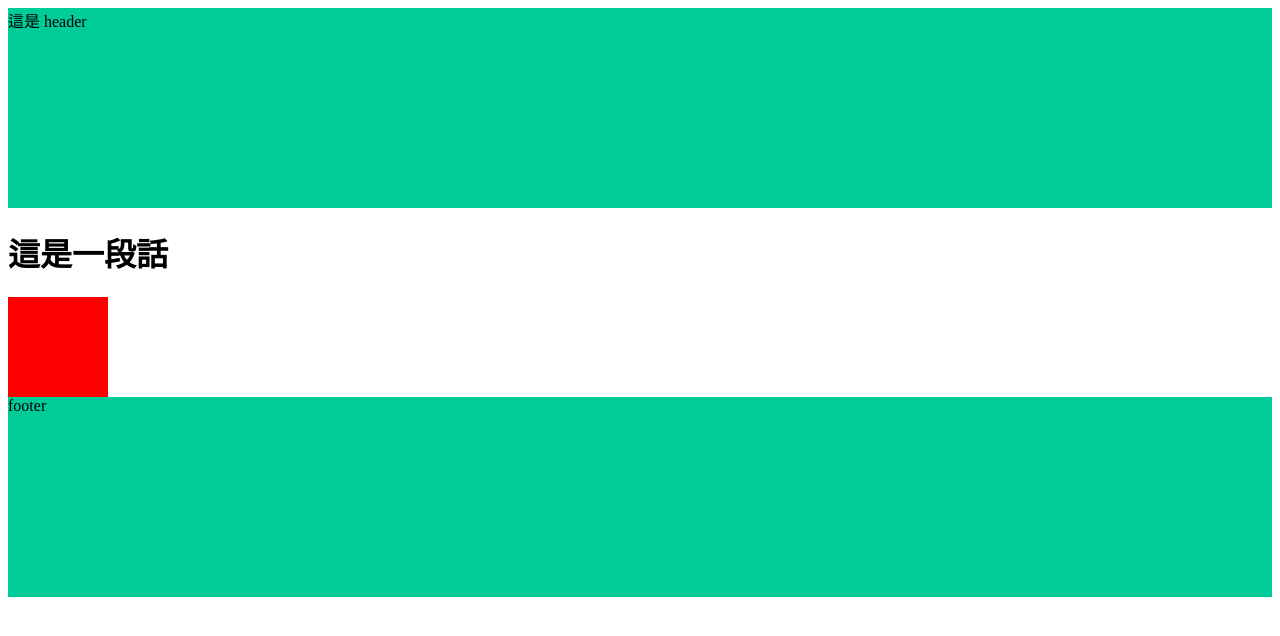
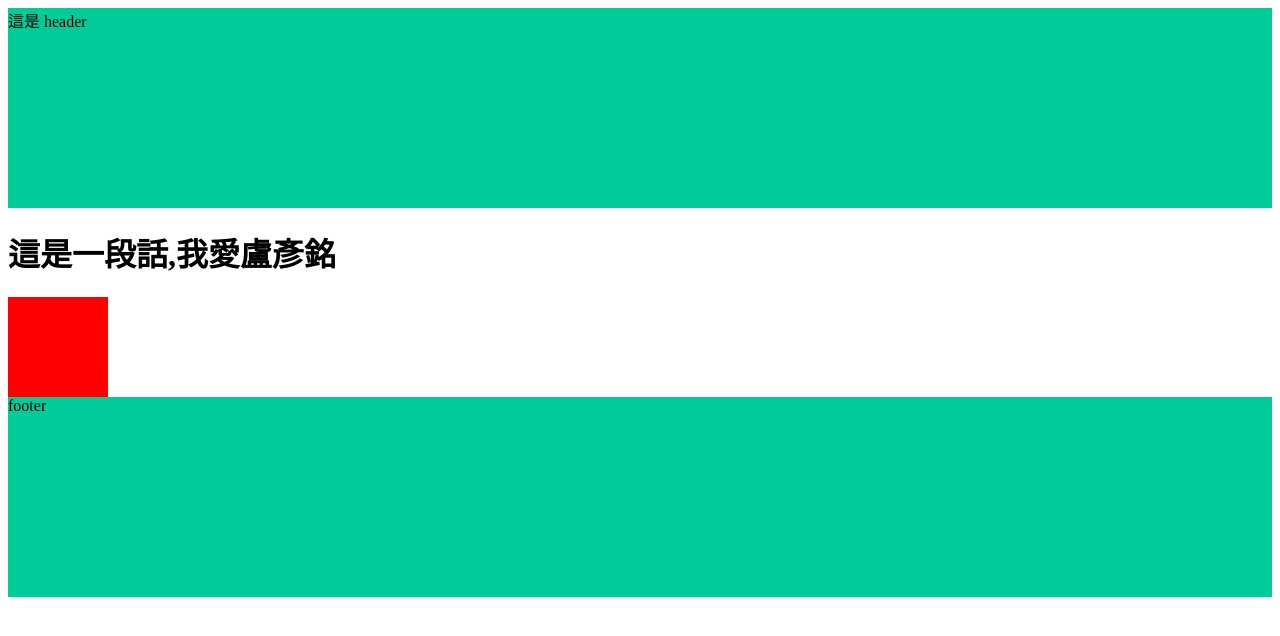
Before and after one commit to MasterYan01/test01, a plain HTML site: page index.html in a window 1280 px wide. Drawn offline with Linux system fonts and the light colour scheme.

Commit message:
Update 2022-07-05T02:58:44.333Z

```diff
--- a/index.html
+++ b/index.html
@@ -16,7 +16,7 @@
 
 
 <h1>
-  這是一段話
+  這是一段話,我愛盧彥銘
 </h1>
 
 <div class="box"></div>
```
